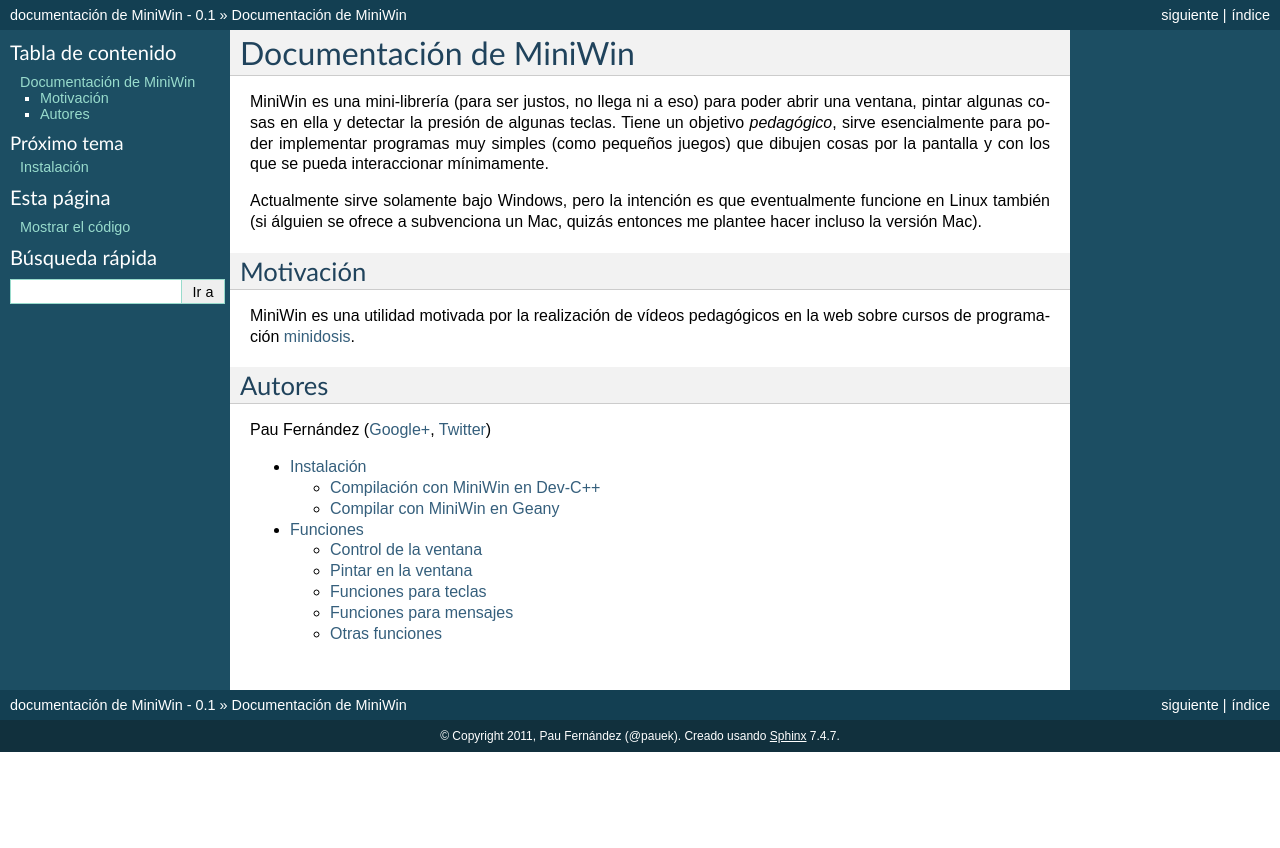
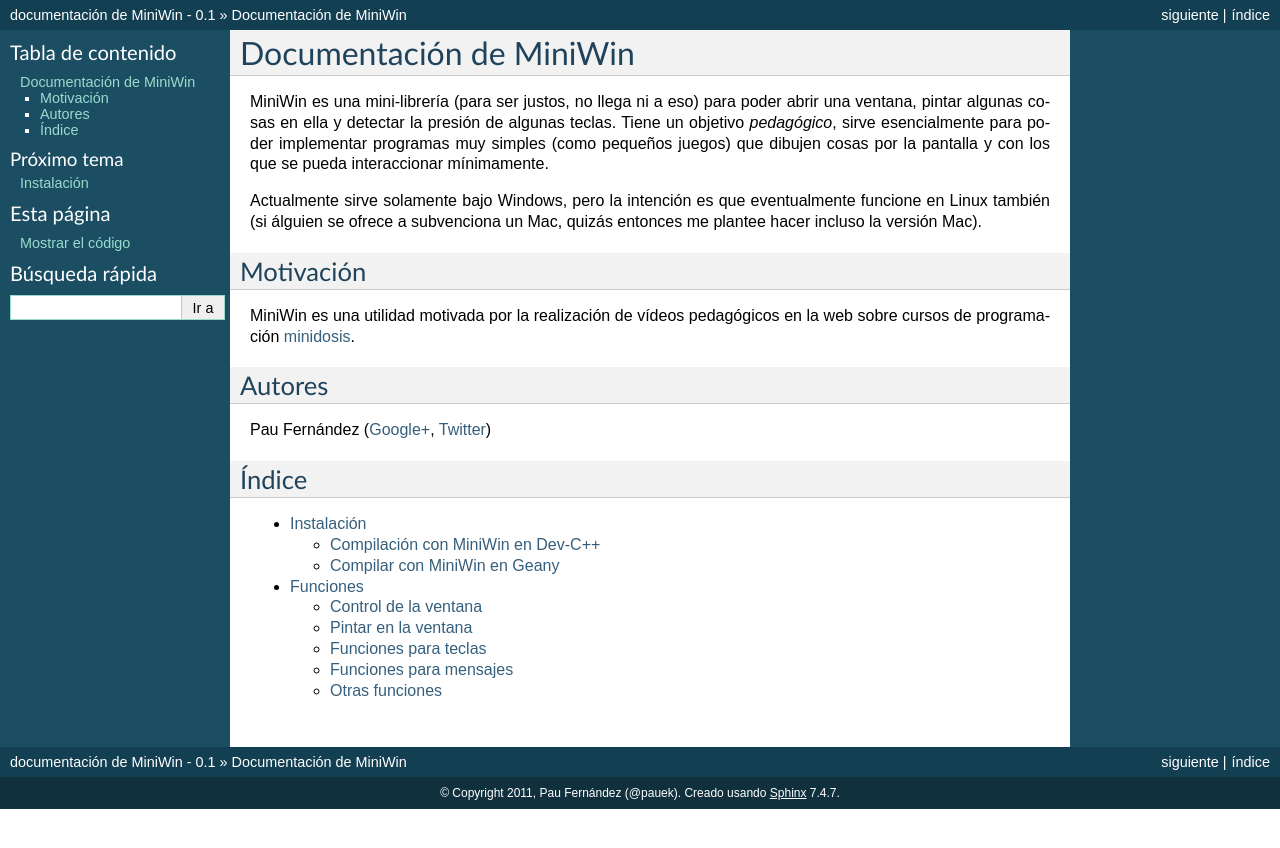
Before and after one commit to pauek/MiniWin, a Sphinx documentation site: the page built from docs/index.rst, in a window 1280 px wide. Shown: the top 848 px of the page. Built offline with Sphinx 7.4.7, drawn with Linux system fonts in a browser that asks for light colours.

Commit message:
Pequeño arreglo a la página principal de la documentación

```diff
--- a/docs/index.rst
+++ b/docs/index.rst
@@ -28,7 +28,11 @@
 Autores
 -------
 
-Pau Fernández (`Google+ <http://gplus.to/pauek>`_, `Twitter <http://twitter.com/pauek>`_)
+Pau Fernández (`Google+ <http://gplus.to/pauek>`_, `Twitter
+<http://twitter.com/pauek>`_)
+
+Índice
+------
 
 .. toctree::
    :maxdepth: 2
```
